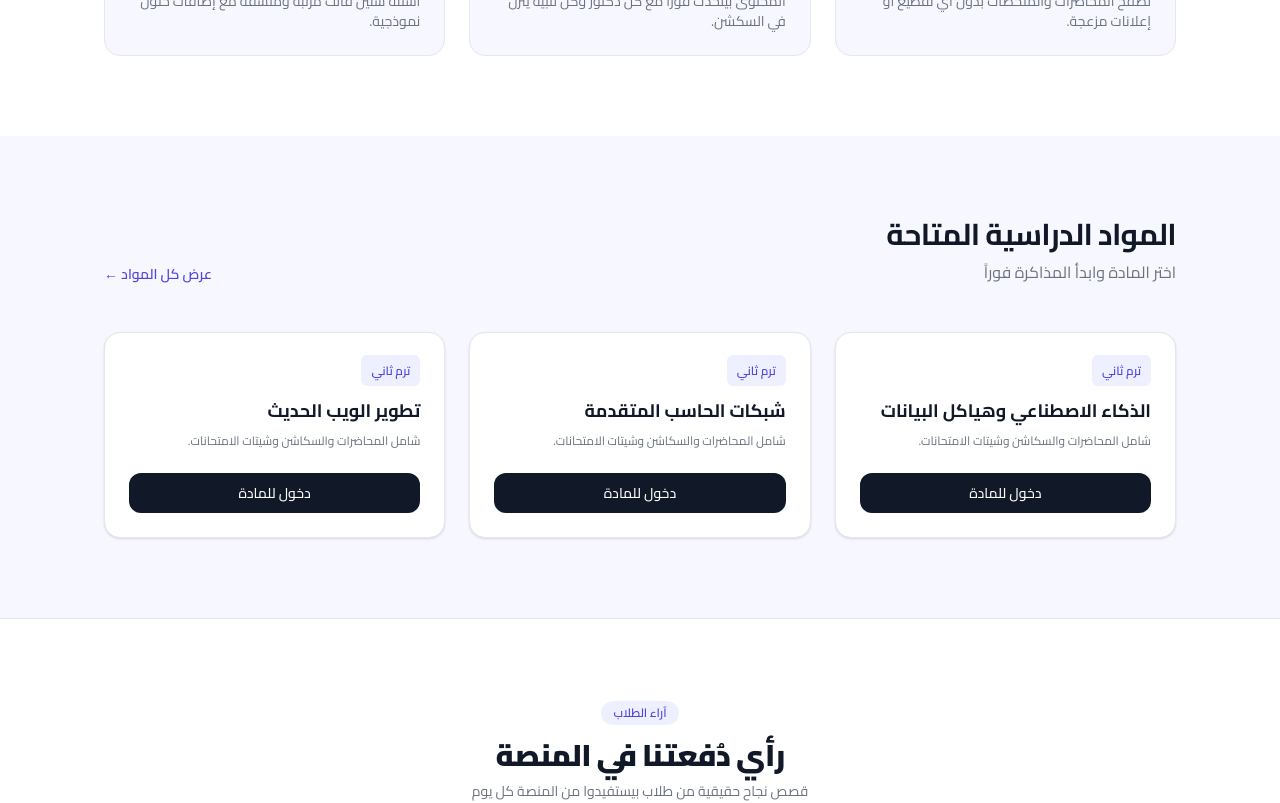
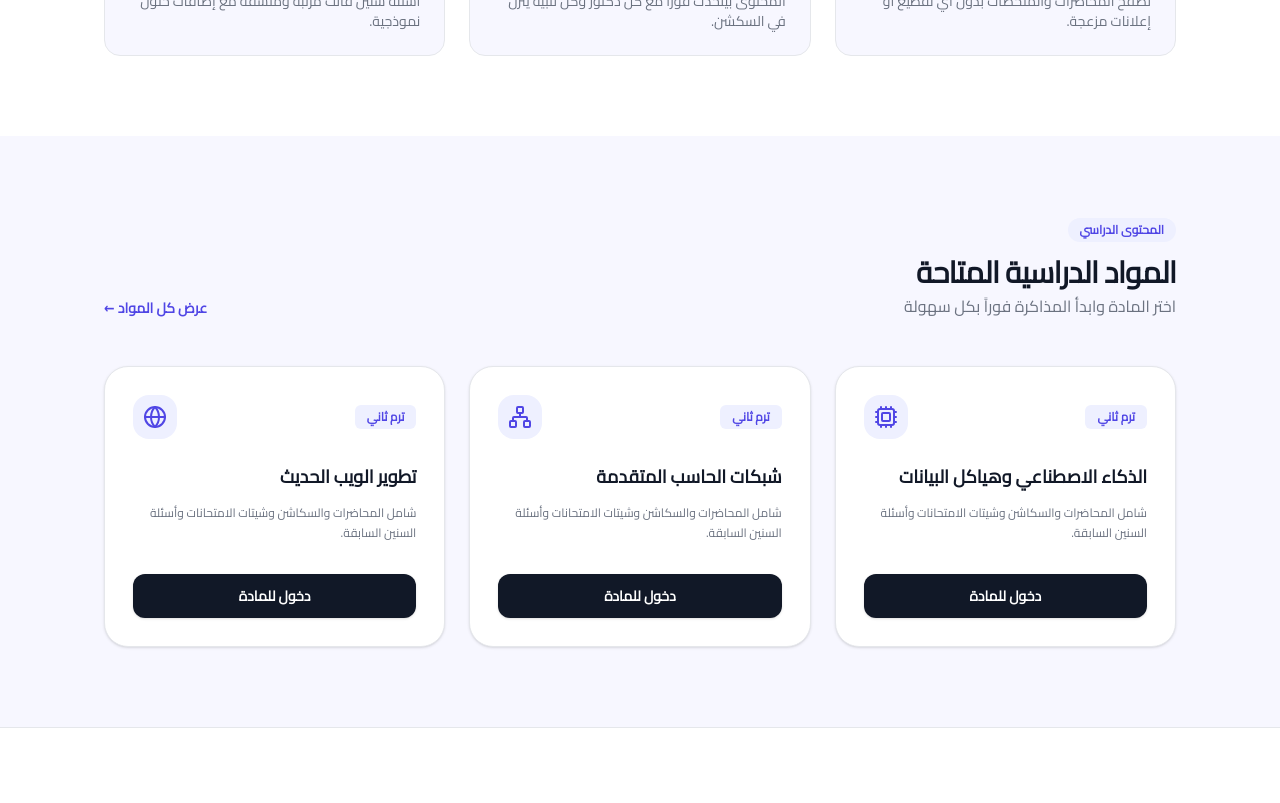
Before and after one commit to ahmadabdallahh/it-learning-app, a Next.js app: page / in a window 1280 px wide. Shown: the part 1680-2483 px from the top of the page. Built offline with nearby package versions, Linux system fonts and the light colour scheme.

Commit message:
feat: add self-hosted Cairo font and update global styles

```diff
--- a/app/globals.css
+++ b/app/globals.css
@@ -28,6 +28,10 @@
   --primary-strong: #4338ca;
   --primary-soft: #eef0ff;
   --primary-foreground: #ffffff;
+
+  /* Type (self-hosted Cairo, see app/layout.tsx) */
+  --font-cairo: "Cairo", ui-sans-serif, system-ui, "Segoe UI", Tahoma,
+    sans-serif;
 
   /* Status */
   --success: #16a34a;
--- a/app/layout.tsx
+++ b/app/layout.tsx
@@ -1,13 +1,21 @@
 import type { Metadata } from "next";
-import { Cairo } from "next/font/google";
 import "./globals.css";
-
-const cairo = Cairo({
-    variable: "--font-cairo",
-    subsets: ["arabic", "latin"],
-    weight: ["400", "500", "600", "700", "800", "900"],
-    display: "swap",
-});
+// Self-hosted Cairo via Fontsource. (next/font/google downloads font
+// binaries from fonts.gstatic.com at build time, which is unreachable
+// from this environment, so the font is bundled locally instead.
+// Subsets + weights mirror the previous next/font configuration.)
+import "@fontsource/cairo/arabic-400.css";
+import "@fontsource/cairo/arabic-500.css";
+import "@fontsource/cairo/arabic-600.css";
+import "@fontsource/cairo/arabic-700.css";
+import "@fontsource/cairo/arabic-800.css";
+import "@fontsource/cairo/arabic-900.css";
+import "@fontsource/cairo/latin-400.css";
+import "@fontsource/cairo/latin-500.css";
+import "@fontsource/cairo/latin-600.css";
+import "@fontsource/cairo/latin-700.css";
+import "@fontsource/cairo/latin-800.css";
+import "@fontsource/cairo/latin-900.css";
 
 export const metadata: Metadata = {
     title: "IT Academy — منصة مذاكرة أسرع 10× لدفعتك",
@@ -17,7 +25,7 @@ export const metadata: Metadata = {
 
 export default function RootLayout({ children }: LayoutProps<"/">) {
     return (
-        <html lang="ar" dir="rtl" className={`${cairo.variable} h-full antialiased`}>
+        <html lang="ar" dir="rtl" className="h-full antialiased">
             <body className="flex min-h-full flex-col font-sans">{children}</body>
         </html>
     );
--- a/app/page.tsx
+++ b/app/page.tsx
@@ -253,48 +253,75 @@ function Features() {
 /* 6. Materials                                                        */
 /* ------------------------------------------------------------------ */
 
+import { Cpu, Network, Globe } from 'lucide-react';
+
 function Materials() {
+    // بيانات المواد مع استبدال الإيموجي بأيقونات Lucide React المناسبة
+    const MATERIALS = [
+        {
+            title: "الذكاء الاصطناعي وهياكل البيانات",
+            icon: <Cpu className="w-6 h-6 text-[#5046E5]" />
+        },
+        {
+            title: "شبكات الحاسب المتقدمة",
+            icon: <Network className="w-6 h-6 text-[#5046E5]" />
+        },
+        {
+            title: "تطوير الويب الحديث",
+            icon: <Globe className="w-6 h-6 text-[#5046E5]" />
+        }
+    ];
+
     return (
-        <section id="materials" className="mx-auto max-w-280 px-4 py-20 sm:px-6">
+        <section id="materials" className="mx-auto max-w-[1120px] px-4 py-20 sm:px-6">
             <div className="mb-12 flex items-end justify-between">
                 <div>
-                    <h2 className="mb-2 text-2xl font-bold tracking-tight text-[#111827] sm:text-3xl">
+                    <span className="text-xs bg-[#EEF0FF] text-[#5046E5] font-semibold px-3 py-1 rounded-full mb-3 inline-block">المحتوى الدراسي</span>
+                    <h2 className="text-2xl font-black tracking-tight text-[#111827] sm:text-3xl">
                         المواد الدراسية المتاحة
                     </h2>
-                    <p className="text-sm text-[#6B7280] sm:text-base">
-                        اختر المادة وابدأ المذاكرة فوراً
+                    <p className="text-sm text-[#6B7280] sm:text-base mt-1">
+                        اختر المادة وابدأ المذاكرة فوراً بكل سهولة
                     </p>
                 </div>
                 <a
                     href="#"
-                    className="text-sm font-semibold text-[#5046E5] hover:underline"
+                    className="text-sm font-semibold text-[#5046E5] hover:underline flex items-center gap-1"
                 >
                     عرض كل المواد ←
                 </a>
             </div>
+
             <div className="grid grid-cols-1 gap-6 sm:grid-cols-3">
-                {MATERIALS.map((material) => (
+                {MATERIALS.map((material, idx) => (
                     <div
-                        key={material.title}
-                        className="flex flex-col justify-between rounded-2xl border border-[#E5E7EB] bg-white p-6 shadow-sm"
+                        key={idx}
+                        className="flex flex-col justify-between rounded-3xl border border-[#E5E7EB] bg-white p-7 shadow-sm hover:shadow-md hover:-translate-y-1 transition-all duration-200"
                     >
                         <div>
-                            <span className="rounded-md bg-[#EEF0FF] px-2.5 py-1 text-xs font-semibold text-[#5046E5]">
-                                ترم ثاني
-                            </span>
-                            <h3 className="mb-2 mt-4 text-base font-bold text-[#111827] sm:text-lg">
+                            <div className="flex justify-between items-center mb-6">
+                                <span className="rounded-md bg-[#EEF0FF] px-3 py-1 text-xs font-bold text-[#5046E5]">
+                                    ترم ثاني
+                                </span>
+                                <div className="w-11 h-11 rounded-2xl bg-[#EEF0FF] flex items-center justify-center">
+                                    {material.icon}
+                                </div>
+                            </div>
+
+                            <h3 className="mb-3 text-base sm:text-lg font-bold text-[#111827]">
                                 {material.title}
                             </h3>
-                            <p className="mb-6 text-xs text-[#6B7280]">
-                                شامل المحاضرات والسكاشن وشيتات الامتحانات.
+                            <p className="mb-8 text-xs text-[#6B7280] font-medium leading-relaxed">
+                                شامل المحاضرات والسكاشن وشيتات الامتحانات وأسئلة السنين السابقة.
                             </p>
                         </div>
-                        <Link
+
+                        <a
                             href="/login"
-                            className="w-full rounded-xl bg-[#111827] py-2.5 text-center text-sm font-medium text-white transition-colors hover:bg-[#5046E5]"
+                            className="w-full rounded-xl bg-[#111827] py-3 text-center text-sm font-bold text-white transition-all hover:bg-[#5046E5] shadow-sm"
                         >
                             دخول للمادة
-                        </Link>
+                        </a>
                     </div>
                 ))}
             </div>
@@ -490,7 +517,7 @@ function Pricing() {
 function SiteFooter() {
     return (
         <footer className="border-t border-[#E5E7EB] py-10 text-center text-xs text-[#6B7280]">
-            <p>© {new Date().getFullYear()} IT Academy. جميع الحقوق محفوظة لدفعتك.</p>
+            <p>© 2026 IT Academy. جميع الحقوق محفوظة لدفعتك.</p>
         </footer>
     );
 }
--- a/package.json
+++ b/package.json
@@ -9,6 +9,7 @@
         "lint": "eslint"
     },
     "dependencies": {
+        "@fontsource/cairo": "^5.3.0",
         "@phosphor-icons/react": "^2.1.10",
         "lucide": "^1.54.0",
         "lucide-react": "^1.54.0",
```
Also changed, not shown: 1 other file (tests, documents, lock files or other folders). Lines whose indentation alone changed are shown as unchanged.
